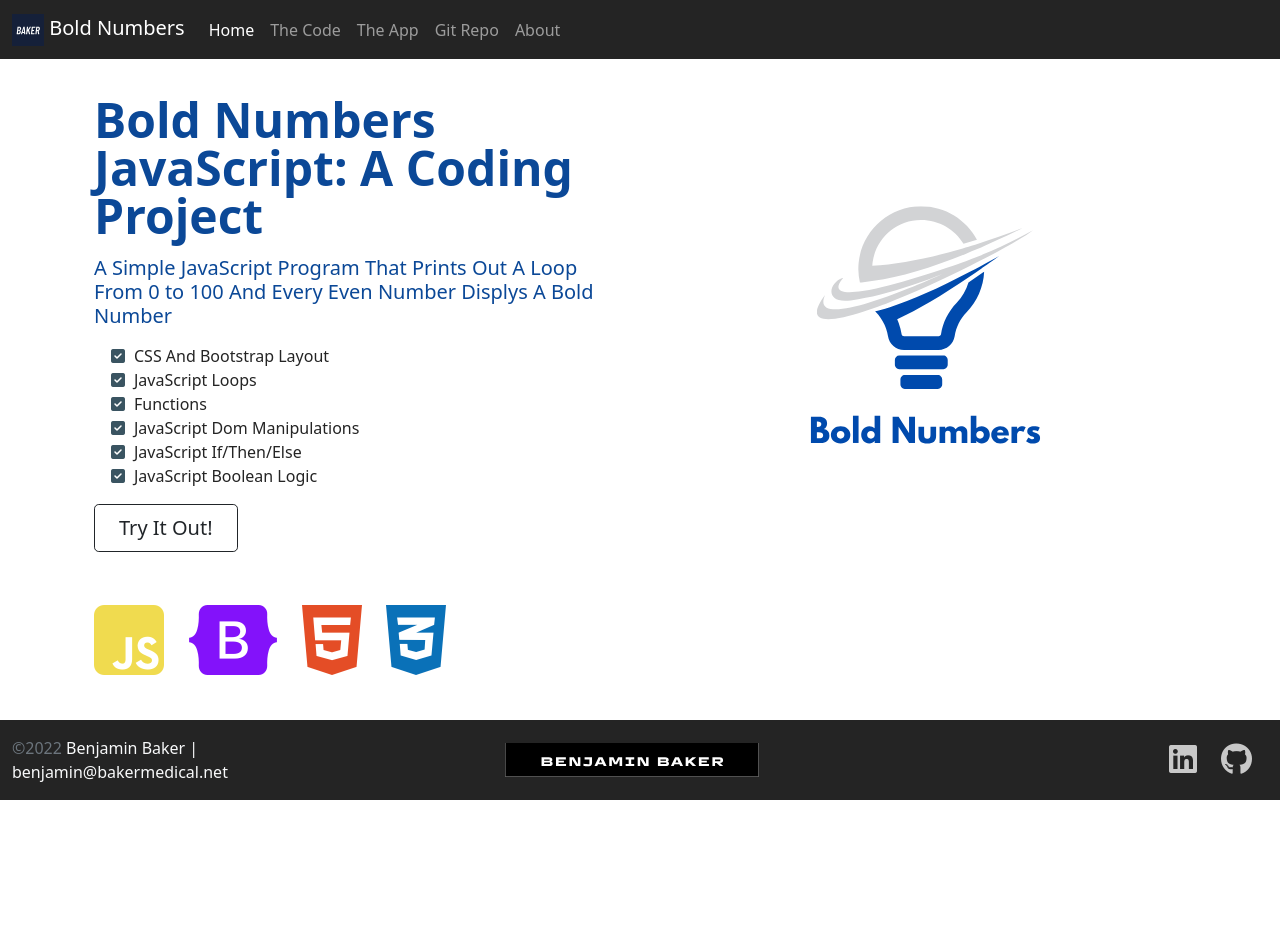
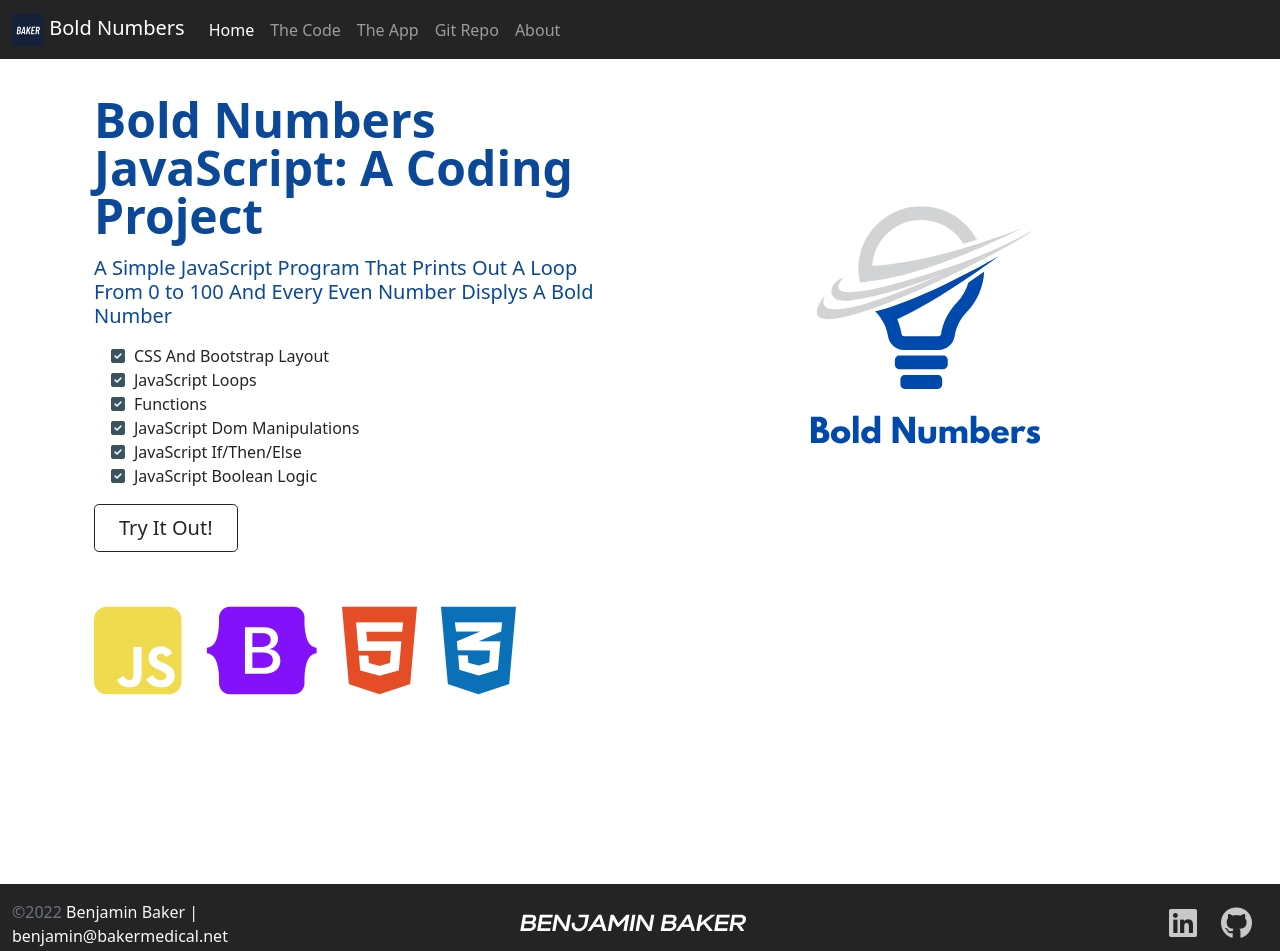
Before and after one commit to Baker-Developer/JavaScript-BoldNumbers, a plain HTML site: page index.html in a window 1280 px wide. Drawn offline with nearby package versions, Linux system fonts and the light colour scheme; a web font is replaced by a local one.

Commit message:
Changed Logo And Edited HTML

```diff
--- a/index.html
+++ b/index.html
@@ -13,8 +13,7 @@
 
     <!-- Convert this to an external style sheet -->
     <link href="/CSS/site.css" rel="stylesheet">
-    <link href="IMG/favicon.svg" rel="icon" type="image/svg">
-
+    <link href="IMG/favicon.ico" rel="icon" type="image/ico">
     <link rel="stylesheet" href="https://use.typekit.net/otq6rkm.css">
 
 </head>
@@ -79,10 +78,10 @@
                     <h5 class="fw-bold mt-5">
                         <div class="d-flex">
                             <div class="row">
-                                <div class="col"><i class="fab fa-js-square fa-4x jsicon"></i></div>
-                                <div class="col"><i class="fab fa-bootstrap fa-4x bsicon"></i></div>
-                                <div class="col"><i class="fab fa-html5 fa-4x html5icon"></i></div>
-                                <div class="col"><i class="fab fa-css3-alt fa-4x cssicon"></i></div>
+                                <div class="col"><i class="fab fa-js-square fa-5x jsicon"></i></div>
+                                <div class="col"><i class="fab fa-bootstrap fa-5x bsicon"></i></div>
+                                <div class="col"><i class="fab fa-html5 fa-5x html5icon"></i></div>
+                                <div class="col"><i class="fab fa-css3-alt fa-5x cssicon"></i></div>
                             </div>
                         </div>
                     </h5>
@@ -97,7 +96,7 @@
         </div>
     </main>
     <!-- ----Footer Sectoion----  -->
-    <footer class="footer mt-auto py-3 sticky-footer">
+    <footer class="footer mt-auto py-3">
         <div class="container-fluid">
             <div class="row row-cols-1 row-cols-lg-3 gy-2">
                 <div class="col order-last order-lg-first text-light">
@@ -108,7 +107,7 @@
 
                 </div>
                 <div class="col d-flex align-items-center justify-content-start justify-content-center">
-                    <img src="IMG/bbakerdarkalt.svg" alt="Baker Logo" height="35">
+                    <img src="IMG/benjaminbakermain.svg" alt="Baker Logo" height="35">
                 </div>
                 <div class="col d-flex align-items-center justify-content-start justify-content-lg-end">
                     <div class="row">
```
Also changed, not shown: app.html (+2 -2 lines), code.html (+3 -4 lines), IMG/android-chrome-192x192.png (added), IMG/android-chrome-512x512.png (added), IMG/apple-touch-icon.png (added), IMG/bbakerdarkalt.svg (deleted), IMG/benjaminbakermain.svg (added), IMG/favicon-16x16.png (added), IMG/favicon-32x32.png (added), IMG/favicon.ico (added).
